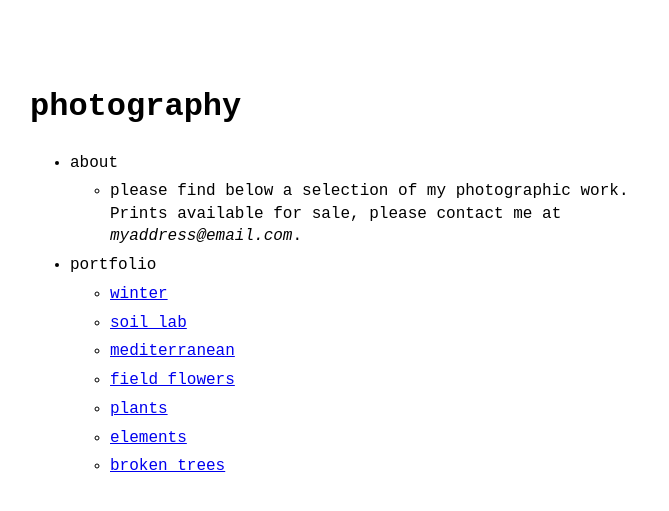
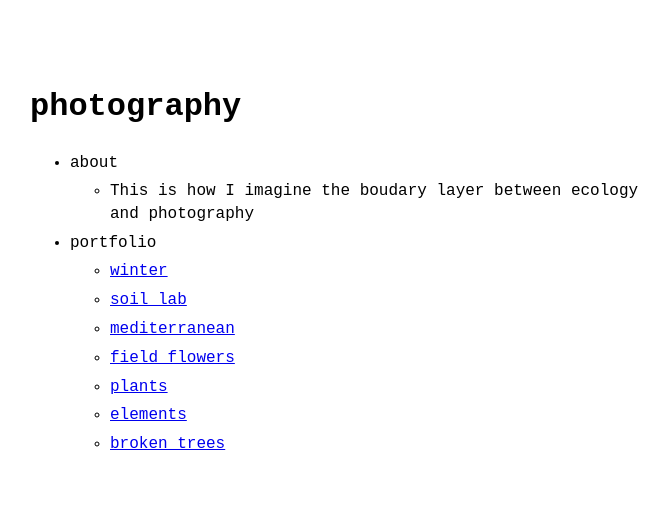
Before and after one commit to lucabutikofer/Photography, a Jekyll site: the page built from index.md, in a window 1280 px wide. Shown: the top 511 px of the page, without its empty margins (290-959 px from the left). Built offline with Jekyll 4.4.1, drawn with Linux system fonts in a browser that asks for light colours.

Commit message:
Update menu.yml

```diff
--- a/_data/menu.yml
+++ b/_data/menu.yml
@@ -4,8 +4,7 @@
 entries:
   - title: about
     entries:
-      - title: please find below a selection of my photographic work.
-               Prints available for sale, please contact me at <i>myaddress@email.com</i>.
+      - title: This is how I imagine the boudary layer between ecology and photography
 
   - title: portfolio
     entries:
```
